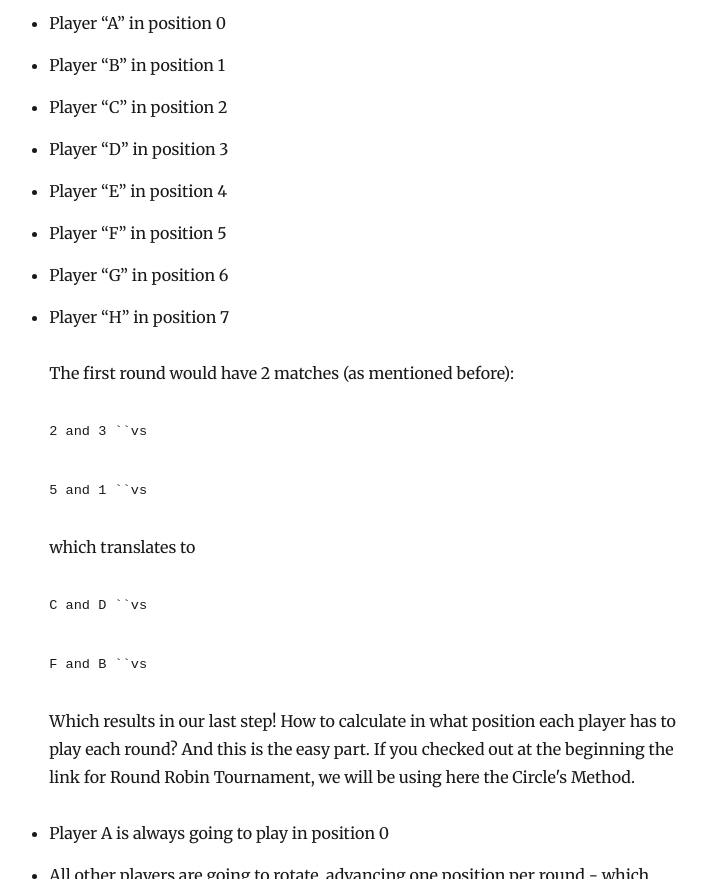
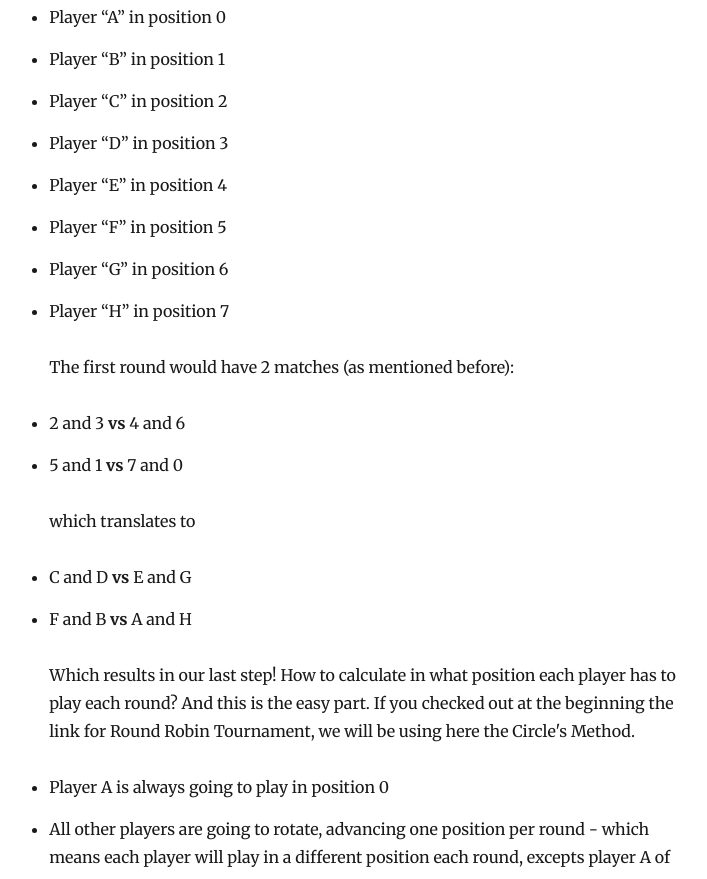
Before and after one commit to turutupa/blog, a Gatsby site: page /blog/coding-a-round-robin-tournament-aint-easy-wow/ in a window 1280 px wide. Shown: the part 4448-5327 px from the top of the page, without its empty margins (266-973 px from the left). Built offline with nearby package versions, Linux system fonts and the light colour scheme; Gatsby itself is replaced by a stand-in of ours; some packages are replaced by stand-ins of ours.

Commit message:
Update Blog “coding-a-round-robin-tournament-aint-easy-wow”

```diff
--- a/content/blog/coding-a-round-robin-tournament-aint-easy-wow.md
+++ b/content/blog/coding-a-round-robin-tournament-aint-easy-wow.md
@@ -72,9 +72,9 @@ Take a look at the picture below:
 
 Let's look just at the red figure. In this example all numbers from 0 to 7 - that is for 8 positions - except 0, are arranged in a circle. Forget 0 and 7 for the time being. The key is to interconnect the numbers in such way, that each connection has a different length/chord distance. The line connecting 2 and 3 has a length of 1. The line connecting 4 and 6 has a length of 2. The line connecting 1 and 5 has a length of 3. And 0 and 7 have a fixed defined length of 0. As you can see, each pair has a unique length. So for example, we obtain the following as a possible solution:
 
-`2 and 3`**`vs `**
+2 and 3 **vs** 4 and 6
 
-`5 and 1 ``vs `
+5 and 1 **vs** 7 and 0
 
 Other permutations from grouping the red pairs into 2s are also valid.
 
@@ -97,15 +97,13 @@ So if we had in a round:
 
 The first round would have 2 matches (as mentioned before):
 
-`2 and 3 ``vs `
-
-`5 and 1 ``vs `
+* 2 and 3 **vs** 4 and 6
+* 5 and 1 **vs** 7 and 0
 
 which translates to
 
-`C and D ``vs `
-
-`F and B ``vs `
+* C and D **vs** E and G
+* F and B **vs** A and H
 
 Which results in our last step! How to calculate in what position each player has to play each round? And this is the easy part. If you checked out at the beginning the link for Round Robin Tournament, we will be using here the Circle's Method.
 
```
